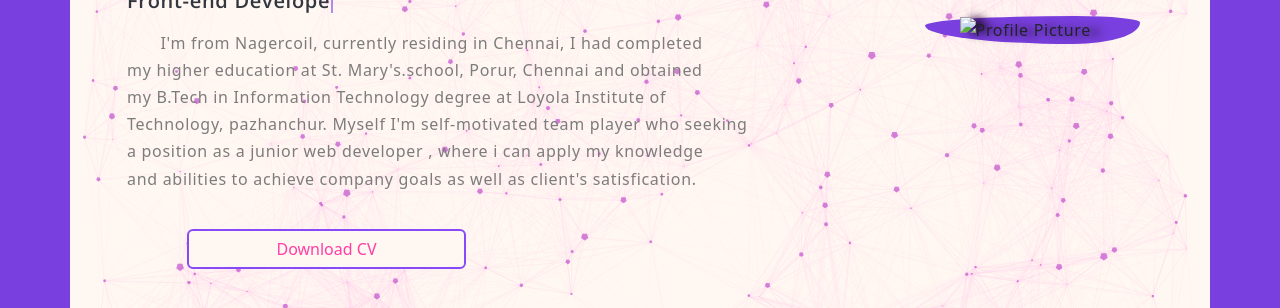
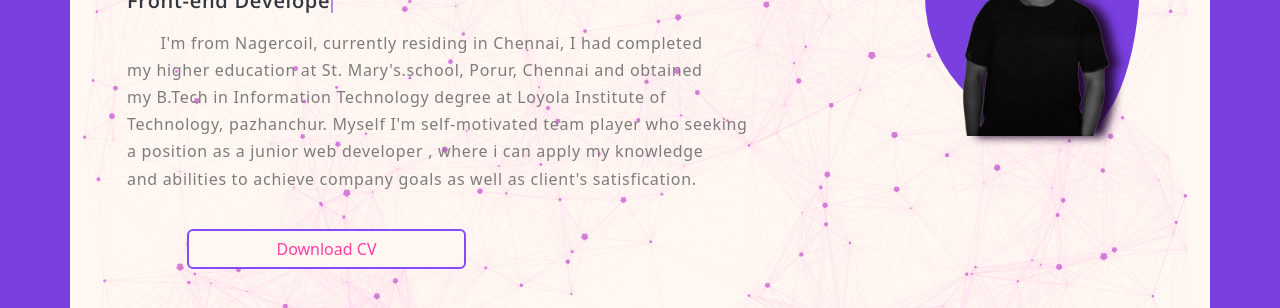
Before and after one commit to M-MUGESHCHARLES/Mugesh-Portfolio, a plain HTML site: page index.html in a window 1280 px wide. Shown: the part 314-622 px from the top of the page. Drawn offline with nearby package versions, Linux system fonts and the light colour scheme; animation ran at ten frames a second; a web font is replaced by a local one.

Commit message:
Update index.html

```diff
--- a/index.html
+++ b/index.html
@@ -87,7 +87,7 @@
                             <div class="col-lg-4 col-md-5 col-sm-12 home-content-2">
                                 <div class="morph-blob">
                                     <!-- <div class="color-fill">   -->
-                                    <img class="profile-img" src="images/Mugesh.png.png" alt="Profile Picture" />
+                                    <img class="profile-img" src="assets/images/Mugesh.png.png" alt="Profile Picture" />
                                     <!-- </div> -->
                                 </div>
                             </div>
```
